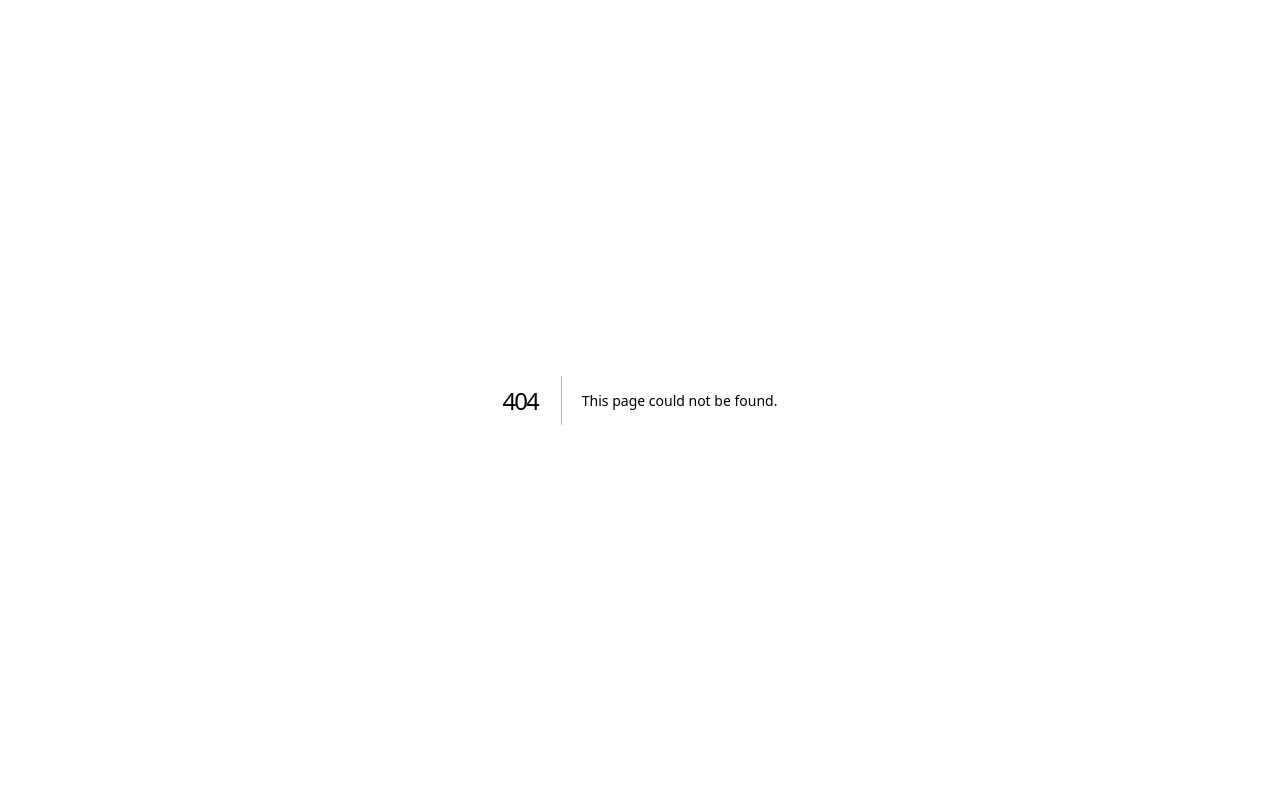
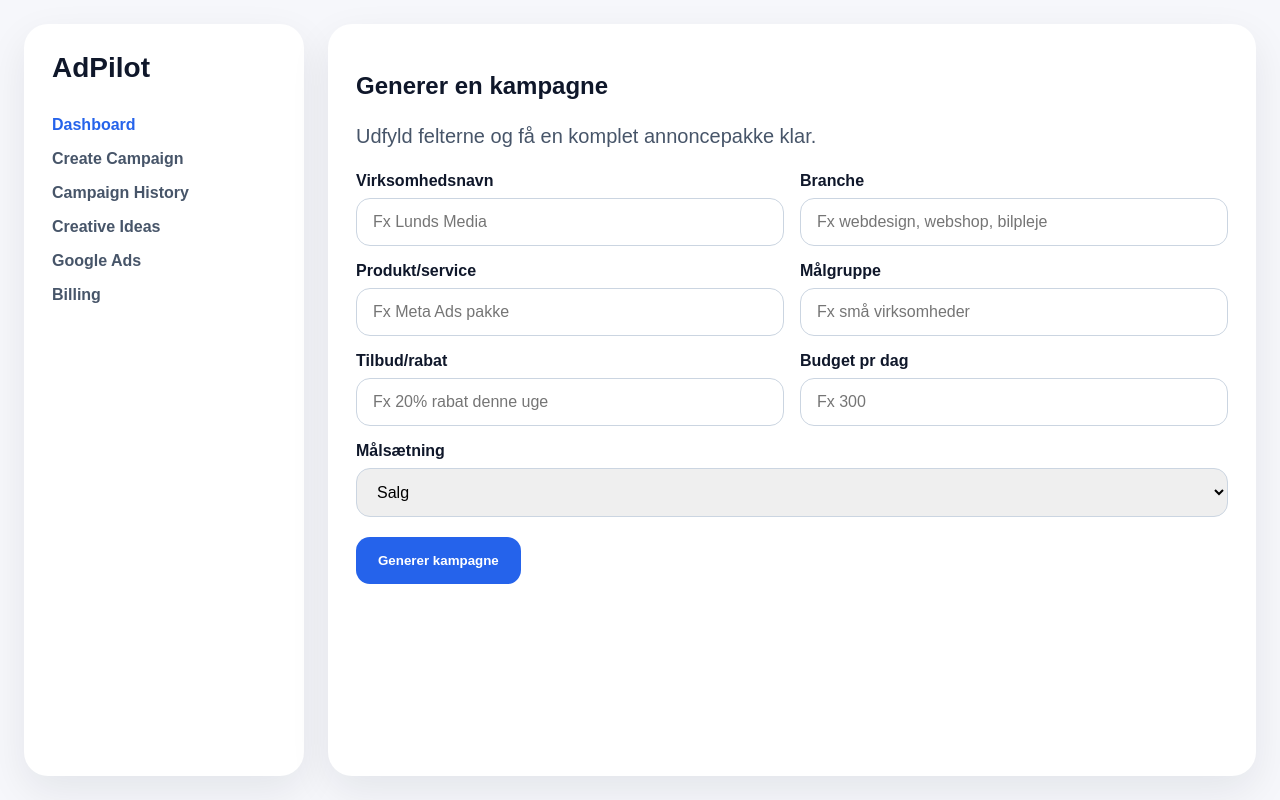
Before and after one commit to postjkhandel-ship-it/adpilot, a Next.js app: page /dashboard in a window 1280 px wide. Before the commit this address had no page. Built offline with nearby package versions, Linux system fonts and the light colour scheme.

Commit message:
Create page.js

```diff
--- /dev/null
+++ b/app/dashboard/page.js
@@ -0,0 +1,257 @@
+"use client";
+
+import { useState } from "react";
+
+export default function Dashboard() {
+  const [form, setForm] = useState({
+    business: "",
+    industry: "",
+    product: "",
+    audience: "",
+    offer: "",
+    budget: "",
+    goal: "Salg",
+  });
+
+  const [result, setResult] = useState("");
+
+  function updateField(field, value) {
+    setForm({
+      ...form,
+      [field]: value,
+    });
+  }
+
+  function generateCampaign() {
+    const campaign = `
+KAMPAGNESTRUKTUR
+
+Kampagnenavn:
+${form.business} - ${form.goal} kampagne
+
+Formål:
+${form.goal}
+
+Branche:
+${form.industry}
+
+Produkt/service:
+${form.product}
+
+Målgruppe:
+${form.audience}
+
+Budget:
+${form.budget} kr/dag
+
+Tilbud:
+${form.offer}
+
+ANBEFALET STRUKTUR
+
+1. Cold Audience kampagne
+- Broad målgruppe
+- 3-5 creatives
+- Fokus på problem/løsning
+- Budget: 70%
+
+2. Retargeting kampagne
+- Besøgende sidste 30 dage
+- Add to cart sidste 14 dage
+- Engagerede på Facebook/Instagram
+- Budget: 30%
+
+META ADS TEKSTER
+
+ANNONCE 1 - PROBLEM/LØSNING
+
+Primær tekst:
+Kæmper du med at få flere kunder fra dine annoncer?
+
+Med ${form.product} får ${form.audience} en nemmere måde at skabe annoncer, der faktisk fanger opmærksomhed og får folk til at tage action.
+
+${form.offer ? "Lige nu: " + form.offer : ""}
+
+Headline:
+Få bedre annoncer på få minutter
+
+Beskrivelse:
+AI-genererede kampagner klar til brug.
+
+CTA:
+Læs mere
+
+ANNONCE 2 - UGC STYLE
+
+Hook:
+"Jeg brugte alt for lang tid på annoncer — indtil jeg fandt den her løsning."
+
+Primær tekst:
+Hvis du driver ${form.industry}, ved du hvor svært det kan være at lave gode annoncer.
+
+${form.product} hjælper dig med hooks, tekster, headlines og kampagnestruktur på få minutter.
+
+Headline:
+Lav ads uden at gætte
+
+Beskrivelse:
+Klar kampagne på få minutter.
+
+CTA:
+Kom i gang
+
+ANNONCE 3 - RETARGETING
+
+Primær tekst:
+Du har allerede vist interesse.
+
+Hvis du vil gøre dine annoncer nemmere, hurtigere og mere professionelle, er ${form.product} bygget til dig.
+
+Headline:
+Klar til bedre annoncer?
+
+Beskrivelse:
+Start din næste kampagne i dag.
+
+CTA:
+Start nu
+
+HOOKS
+
+1. Stop med at gætte på dine annoncer
+2. Lav Meta Ads på få minutter
+3. Få hooks, headlines og tekster klar med AI
+4. Perfekt til små virksomheder
+5. Din næste kampagne starter her
+
+CREATIVE IDÉER
+
+1. iPhone UGC video med ejer foran computer
+2. Før/efter: dårlig annonce vs professionel annonce
+3. Skærmoptagelse af kampagnen der bliver genereret
+4. Statisk billede med teksten: "Stop med at gætte på dine ads"
+5. Testimonial-style creative med kundeudtalelse
+
+GOOGLE ADS
+
+Headlines:
+- AI Meta Ads Generator
+- Lav Ads På Få Minutter
+- Professionelle Annoncer
+- Få Bedre Annoncetekster
+- Meta Ads Til Virksomheder
+- Klar Kampagne Med AI
+
+Descriptions:
+- Generer hooks, headlines, tekster og kampagnestruktur på få minutter.
+- AdPilot hjælper små virksomheder med at lave bedre annoncer hurtigere.
+- Stop med at gætte. Få en komplet annoncepakke klar med AI.
+`;
+
+    setResult(campaign);
+  }
+
+  return (
+    <main className="dashboard">
+      <aside className="sidebar">
+        <div className="logo">AdPilot</div>
+
+        <nav className="nav">
+          <div className="nav-active">Dashboard</div>
+          <div>Create Campaign</div>
+          <div>Campaign History</div>
+          <div>Creative Ideas</div>
+          <div>Google Ads</div>
+          <div>Billing</div>
+        </nav>
+      </aside>
+
+      <section className="main">
+        <div className="card">
+          <h2>Generer en kampagne</h2>
+          <p>Udfyld felterne og få en komplet annoncepakke klar.</p>
+
+          <div className="grid">
+            <label>
+              Virksomhedsnavn
+              <input
+                value={form.business}
+                onChange={(e) => updateField("business", e.target.value)}
+                placeholder="Fx Lunds Media"
+              />
+            </label>
+
+            <label>
+              Branche
+              <input
+                value={form.industry}
+                onChange={(e) => updateField("industry", e.target.value)}
+                placeholder="Fx webdesign, webshop, bilpleje"
+              />
+            </label>
+
+            <label>
+              Produkt/service
+              <input
+                value={form.product}
+                onChange={(e) => updateField("product", e.target.value)}
+                placeholder="Fx Meta Ads pakke"
+              />
+            </label>
+
+            <label>
+              Målgruppe
+              <input
+                value={form.audience}
+                onChange={(e) => updateField("audience", e.target.value)}
+                placeholder="Fx små virksomheder"
+              />
+            </label>
+
+            <label>
+              Tilbud/rabat
+              <input
+                value={form.offer}
+                onChange={(e) => updateField("offer", e.target.value)}
+                placeholder="Fx 20% rabat denne uge"
+              />
+            </label>
+
+            <label>
+              Budget pr dag
+              <input
+                value={form.budget}
+                onChange={(e) => updateField("budget", e.target.value)}
+                placeholder="Fx 300"
+              />
+            </label>
+          </div>
+
+          <label style={{ marginTop: "16px" }}>
+            Målsætning
+            <select
+              value={form.goal}
+              onChange={(e) => updateField("goal", e.target.value)}
+            >
+              <option>Salg</option>
+              <option>Leads</option>
+              <option>Bookinger</option>
+              <option>Trafik</option>
+            </select>
+          </label>
+
+          <button className="btn" onClick={generateCampaign}>
+            Generer kampagne
+          </button>
+        </div>
+
+        {result && (
+          <div className="card">
+            <h2>Din kampagne</h2>
+            <div className="result">{result}</div>
+          </div>
+        )}
+      </section>
+    </main>
+  );
+}
```
